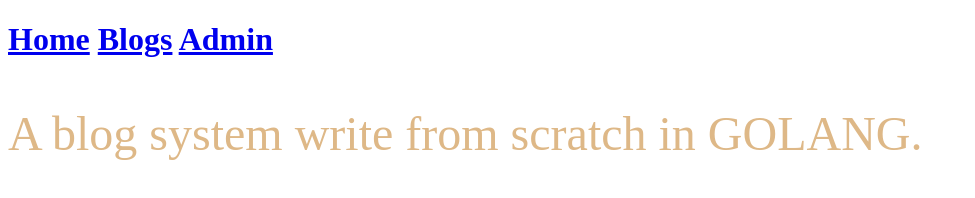
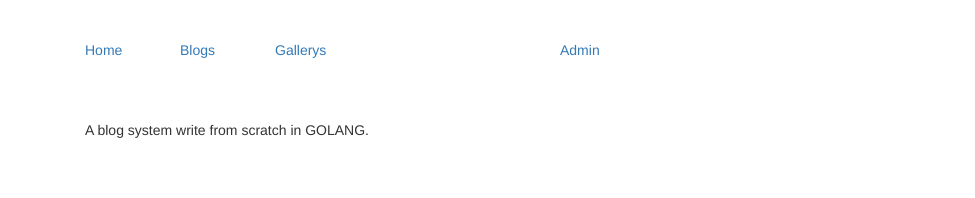
Before and after one commit to gouyang/goblog, a plain HTML site: page templates/layout.html in a window 1280 px wide. Shown: the whole page, without its empty margins (0-975 px from the left). Drawn offline with nearby package versions, Linux system fonts and the light colour scheme.

Commit message:
add bootstrap support for home page

```diff
--- a/templates/layout.html
+++ b/templates/layout.html
@@ -1,14 +1,43 @@
-<!DOCTYPE HTML>
-<html>
+<!DOCTYPE html>
+<html lang="zh-cn">
   <head>
-    <link rel="stylesheet" href="/static/css/main.css">
+    <meta charset="utf-8">
+    <meta http-equiv="X-UA-Compatible" content="IE=edge">
+    <meta name="viewport" content="width=device-width, initial-scale=1">
+    <title>Goblog</title>
+
+    <!-- Bootstrap -->
+    <link href="http://cdn.bootcss.com/bootstrap/3.3.0/css/bootstrap.min.css" rel="stylesheet">
   </head>
   <body>
-    <h1>
-      <a href="/">Home</a>
-      <a href="/blogs">Blogs</a>
-      <a href="/admin">Admin</a>
-    </h1>
-    <p>A blog system write from scratch in GOLANG.</p>
+    </br></br>
+    <div class="container">
+      <div class="col-xs-1">
+        <a href="/">Home</a>
+      </div>
+      <div class="col-xs-1">
+        <a href="/blogs">Blogs</a>
+      </div>
+      <div class="col-xs-1">
+        <a href="/Gallerys">Gallerys</a>
+      </div>
+      <div class="col-xs-2">
+      </div>
+      <div class="col-xs-1">
+        <a href="/admin">Admin</a>
+      </div>
+      <div class="col-xs-6">
+      </div>
+      </br></br>
+      </br></br>
+      <div class="col-xs-12">
+            <p>A blog system write from scratch in GOLANG.</p>
+      </div>
+    </div>
+
+  <!-- jQuery (necessary for Bootstrap's JavaScript plugins) -->
+  <script src="http://cdn.bootcss.com/jquery/1.11.1/jquery.min.js"></script>
+  <!-- Include all compiled plugins (below), or include individual files as needed -->
+  <script src="http://cdn.bootcss.com/bootstrap/3.3.0/js/bootstrap.min.js"></script>
   </body>
 </html>
```
